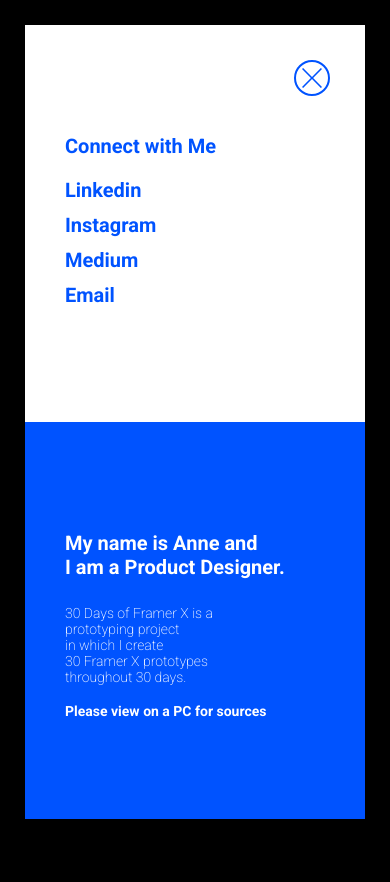
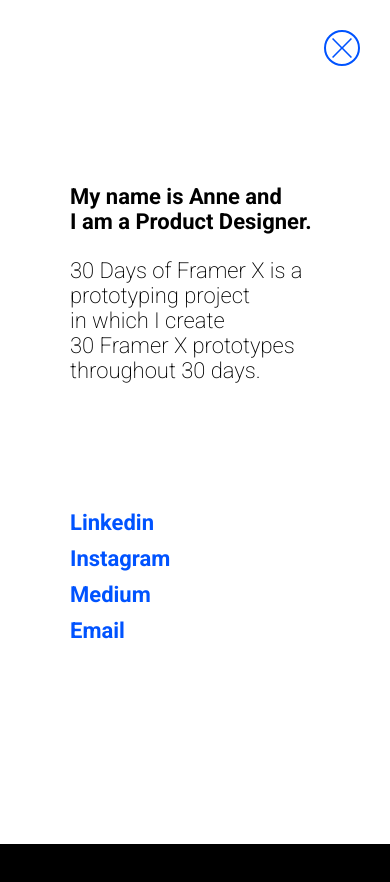
Before and after one commit to hermy0211/framer30, a React (Create React App) app: page / in a window 390 px wide. Both pictures are taken after a click on the button "About". Shown: the top 882 px of the page. Built offline with nearby package versions, Linux system fonts and the light colour scheme.

Commit message:
Redesigned Mobile Website

```diff
--- a/src/App.css
+++ b/src/App.css
@@ -105,6 +105,7 @@
   position: fixed;
   display: inline-flex;
   bottom: 69px;
+  z-index: 140;
 }
 .scroll .mouse {
   position: fixed;
@@ -135,11 +136,15 @@
   height: 36px;
   animation: bounce 0.6s infinite alternate;
 }
-.scroll .scrolltext {
-  margin-left: 28px;
+.scrolltext {
+  position: fixed;
+  bottom: 68px;
+  width: 100px;
+  left: calc(50% + 24px);
   color: #0053FF;
   font-size: 16px;
   transition: opacity 0.2s ease;
+  z-index: 130;
 }
 /* About */
 .menus .about {
@@ -225,6 +230,9 @@
 .project {
   position: absolute;
   margin-left: calc(40% - 165px);
+  margin-top: calc(50vh - 246px);
+  margin-bottom: calc(50vh - 246px);
+  top: 0;
   width: 230px;
   height: 493px;
   transition: opacity 0.1s;
@@ -263,10 +271,13 @@
   margin-top: 20px;
   margin-bottom: 0px;
 }
-.inner-section .details .logo {
+.inner-section .details .medium,
+.github {
   width: 40px;
   height: 40px;
   margin-top: 40px;
+}
+.inner-section .details .medium {
   margin-right: 10px;
 }
 .inner-section .details .logo:hover {
@@ -318,9 +329,6 @@
   font-weight: 200;
   font-size: 14px;
   margin: 0;
-}
-.about-layer .introduction .introduction-inner .credit-mobile {
-  display: none;
 }
 .about-layer .connect {
   position: absolute;
--- a/src/App.js
+++ b/src/App.js
@@ -78,7 +78,7 @@ class App extends Component {
     }],
     dataTwo: [{
       day: "DAY 06",
-      title: "Align Text Animation",
+      title: "Change Align Animation",
       description: "This was a very simple one to code. All you need to know is animate.ease! If the code seems okay but it is not working, try checking if any automatic position constraints have been applied.",
       githubLink: "https://github.com/hermy0211/framer30-code/tree/master/Day%2006%20Align",
       mediumLink: "https://uxplanet.org/30-days-of-framer-x-week-one-53644cb47cea",
@@ -92,21 +92,21 @@ class App extends Component {
       image: daySeven
     },{
       day: "DAY 08",
-      title: "Card Flip Interaction",
+      title: "Flipping Card Animation",
       description: "I decided to do something a bit more design oriented today, instead of focusing on complex code. Here is an interaction for a vocabulary app.",
       githubLink: "https://github.com/hermy0211/framer30-code/tree/master/Day%2008%20Card%20Flip",
       mediumLink: "https://uxplanet.org/30-days-of-framer-x-week-two-ee8749df028a",
       image: dayEight
     },{
       day: "DAY 09",
-      title: "Slider UI",
+      title: "Updating Interface with Slider",
       description: "For this prototype, I used the slider component from the store and changed it around a bit so my UI would stay in sync with it.",
       githubLink: "https://github.com/hermy0211/framer30-code/tree/master/Day%2009%20Slider",
       mediumLink: "https://uxplanet.org/30-days-of-framer-x-week-two-ee8749df028a",
       image: dayNine
     },{
       day: "DAY 10",
-      title: "Favorites",
+      title: "Delete from List Interaction",
       description: "Here's a simple list that 'deletes' the card when it is unliked. Please note that this prototype only works with the topmost card.",
       githubLink: "https://github.com/hermy0211/framer30-code/tree/master/Day%2010%20Favorites",
       mediumLink: "https://uxplanet.org/30-days-of-framer-x-week-two-ee8749df028a",
@@ -114,21 +114,21 @@ class App extends Component {
     }],
     dataThree: [{
       day: "DAY 11",
-      title: "Tab Menu Interaction",
+      title: "Change Tabs Interaction",
       description: "This prototype was created off of Jay Stakelon's awesome tutorial. It makes great use of the props value which reduces the amount of redundant code.",
       githubLink: "https://github.com/hermy0211/framer30-code/tree/master/Day%2011%20Tab",
       mediumLink: "https://uxplanet.org/30-days-of-framer-x-week-two-ee8749df028a",
       image: dayEleven
     },{
       day: "DAY 12",
-      title: "Card Scroll on Tap",
+      title: "Scroll Cards on Tap Interaction",
       description: "In this prototype, I practiced what I learned yesterday about using props. You can tap the left or right to scroll between the cards.",
       githubLink: "https://github.com/hermy0211/framer30-code/tree/master/Day%2012%20Card%20Scroll",
       mediumLink: "https://uxplanet.org/30-days-of-framer-x-week-two-ee8749df028a",
       image: dayTwelve
     },{
       day: "DAY 13",
-      title: "Calendar Animation",
+      title: "Dynamic Calender Animation",
       description: "Yesterday, Framer announced an all new Pages feature and I had to try it out! Turns out it's not just for card UI; it's incredibly helpful with creating sheet interactions too.",
       githubLink: "https://github.com/hermy0211/framer30-code/tree/master/Day%2013%20Calendar",
       mediumLink: "https://uxplanet.org/30-days-of-framer-x-week-two-ee8749df028a",
@@ -150,14 +150,14 @@ class App extends Component {
     }],
     dataFour: [{
       day: "DAY 16",
-      title: "Open Menu on Tap",
+      title: "Open Menu on Tap Interaction",
       description: "When you press onTap, you can pass in an (event: Point) to access the x, y coordinates of your mouse pointer. Here's a fun example using that functionality.",
       githubLink: "https://github.com/hermy0211/framer30-code/tree/master/Day%2016%20Long%20Tap",
       mediumLink: "https://uxplanet.org/30-days-of-framer-x-week-three-fe72d64ceac8",
       image: daySixteen
     },{
       day: "DAY 17",
-      title: "To-Do List",
+      title: "To-Do List Interaction",
       description: "I was so excited to find out you could dynamically update the current status based on which page you've chosen with onChangePage(event).",
       githubLink: "https://github.com/hermy0211/framer30-code/tree/master/Day%2017%20ToDo%20List",
       mediumLink: "https://uxplanet.org/30-days-of-framer-x-week-three-fe72d64ceac8",
@@ -171,7 +171,7 @@ class App extends Component {
       image: dayEighteen
     },{
       day: "DAY 19",
-      title: "Working Keyboard",
+      title: "Working Keyboard Component",
       description: "Today I created a working keyboard prototype for lowercase letters. I would love to come back to this one and add more functionality (i.e. capitals and symbols).",
       githubLink: "https://github.com/hermy0211/framer30-code/tree/master/Day%2019%20Keyboard",
       mediumLink: "https://uxplanet.org/30-days-of-framer-x-week-three-fe72d64ceac8",
@@ -186,14 +186,14 @@ class App extends Component {
     }],
     dataFive: [{
       day: "DAY 21",
-      title: "Animate on Load",
+      title: "Animate Elements on Load",
       description: "Ji Young Min came up with a great way to animate things when the page loads and shared it with the Framer group, so I decided to try it out. Works like a charm!",
       githubLink: "https://github.com/hermy0211/framer30-code/tree/master/Day%2021%20Animation%20on%20Load",
       mediumLink: "https://uxplanet.org/30-days-of-framer-x-week-three-fe72d64ceac8",
       image: dayTwentyOne
     },{
       day: "DAY 22",
-      title: "Flexible Grid Layout",
+      title: "Dynamic Grid Layout",
       description: "Inspired by Google Drive's flexible grid layout, I wanted to see if I could recreate it with plain React. I think it would be cool if Framer X had a way to access different <divs> as frames right inside the program.",
       githubLink: "https://github.com/hermy0211/framer30-code/tree/master/Day%2022%20Grid",
       mediumLink: "https://uxplanet.org/30-days-of-framer-x-final-week-d5d1f923cbc1",
@@ -222,7 +222,7 @@ class App extends Component {
     }],
     dataSix: [{
       day: "DAY 26",
-      title: "Autoplay Videos",
+      title: "Video Autoplay Functionality",
       description: "For this prototype, I took the YouTube player from the store and created an autoplay override through code. I used a page change interaction here, but it also works for scrolling.",
       githubLink: "https://github.com/hermy0211/framer30-code/tree/master/Day%2026%20Autoplay",
       mediumLink: "https://uxplanet.org/30-days-of-framer-x-final-week-d5d1f923cbc1",
@@ -236,21 +236,21 @@ class App extends Component {
       image: dayTwentySeven
     },{
       day: "DAY 28",
-      title: "Gooey Menu",
+      title: "Gooey Menu Animation",
       description: "Creating a gooey menu is pretty easy. Just apply a blur filter along with a contrast filter onto the parent element of the objects, and watch your animations goo!",
       githubLink: "https://github.com/hermy0211/framer30-code/tree/master/Day%2028%20Gooey",
       mediumLink: "https://uxplanet.org/30-days-of-framer-x-final-week-d5d1f923cbc1",
       image: dayTwentyEight
     },{
       day: "DAY 29",
-      title: "Working Timer",
+      title: "Fully Functional Timer",
       description: "This prototype demonstrates what React is really all about: updating states and rendering the view based on the state. I had a lot of fun putting this one together.",
       githubLink: "https://github.com/hermy0211/framer30-code/tree/master/Day%2029%20Timer",
       mediumLink: "https://uxplanet.org/30-days-of-framer-x-final-week-d5d1f923cbc1",
       image: dayTwentyNine
     },{
       day: "DAY 30",
-      title: "Back to the Basics",
+      title: "Coming Around Full Circle",
       description: "After 30 days, I just wanted to go back to my first ever prototype in Framer X and see if I could build it again without any aid. And voilà! Done in less than an hour. Mission complete!",
       githubLink: "https://github.com/hermy0211/framer30-code/tree/master/Day%2030%20Basics",
       mediumLink: "https://uxplanet.org/30-days-of-framer-x-final-week-d5d1f923cbc1",
@@ -332,10 +332,9 @@ class App extends Component {
     let windowWidth = this.state.windowWidth
 
     if (windowWidth <= 930) {
-      windowHeight = this.state.windowHeight+200
+      windowHeight = this.state.windowHeight+120
     }
 
-    // Added +200 for regular scrolling
     for (let section of sections) {
       section.style.top = windowHeight+windowHeight*(i)*5+120 + "px"
       i++
@@ -385,10 +384,13 @@ class App extends Component {
   }
 
   resetHeight = () => {
+    let windowWidth = this.state.windowWidth
     window.addEventListener('resize', () => {
-      this.setState((state)=>({windowHeight: window.innerHeight}))
-      this.scrollAnimation()
-      this.scrollInput()
+      if (windowWidth > 930) {
+        this.setState((state)=>({windowHeight: window.innerHeight}))
+        this.scrollAnimation()
+        this.scrollInput()
+      }
     })
   }
 
@@ -396,10 +398,12 @@ class App extends Component {
     const popup = document.querySelector(".about-layer")
     const sections = document.querySelector(".sections")
     const mainSection = document.querySelector(".main-section")
+    const about = document.querySelector(".about")
     // const menus = document.querySelector(".menus")
     popup.classList.add("show")
     sections.classList.add("hide")
     mainSection.classList.add("hide")
+    about.classList.add("hide")
     // menus.classList.add("hide")
   }
 
@@ -407,10 +411,12 @@ class App extends Component {
     const popup = document.querySelector(".about-layer")
     const sections = document.querySelector(".sections")
     const mainSection = document.querySelector(".main-section")
+    const about = document.querySelector(".about")
     // const menus = document.querySelector(".menus")
     popup.classList.remove("show")
     sections.classList.remove("hide")
     mainSection.classList.remove("hide")
+    about.classList.remove("hide")
     // menus.classList.remove("hide")
   }
 
@@ -438,8 +444,8 @@ class App extends Component {
                   <img src={mouse} className="mousecircle" alt="mouse"/>
                   <img src={mousescroll} className="mousescroll" alt="mouse wheel"/>
                 </div>
-                <div className="scrolltext">Scroll Down</div>
               </div>
+              <div className="scrolltext">Scroll Down</div>
             </div>
           </section>
         </Element>
@@ -556,9 +562,6 @@ class App extends Component {
               <p className="credit-pc">
                 Inspired by Tony Jing
               </p>
-              <p className="credit-mobile">
-                Please view on a PC for sources
-              </p>
             </div>
           </div>
           <div className="connect">
@@ -572,7 +575,7 @@ class App extends Component {
               <a href="mailto:hermy0211@naver.com" target="_blank" rel="noopener noreferrer" className="social">Email</a>
             </div>
           </div>
-          <button onClick={this.closeAbout} className="close" tabIndex="-1"><svg xmlns="http://www.w3.org/2000/svg"><path d="M 33.889 15 L 35 16.111 L 26.111 25 L 35 33.889 L 33.889 35 L 25 26.111 L 16.111 35 L 15 33.889 L 23.889 25 L 15 16.111 L 16.111 15 L 25 23.889 Z" fill="rgba(0, 83, 255, 1.00)"/></svg></button>
+          <button onClick={this.closeAbout} className="close" tabIndex="-1"><svg xmlns="http://www.w3.org/2000/svg" viewport="15 15 30 30"><path d="M 33.889 15 L 35 16.111 L 26.111 25 L 35 33.889 L 33.889 35 L 25 26.111 L 16.111 35 L 15 33.889 L 23.889 25 L 15 16.111 L 16.111 15 L 25 23.889 Z" fill="rgba(0, 83, 255, 1.00)"/></svg></button>
         </div>
       </div>
     );
--- a/src/App.less
+++ b/src/App.less
@@ -115,7 +115,7 @@
   position: fixed;
   display: inline-flex;
   bottom: 69px;
-  z-index: 120;
+  z-index: 140;
 }
 
 .scroll .mouse {
@@ -147,11 +147,15 @@
   animation: bounce 0.6s infinite alternate;
 }
 
-.scroll .scrolltext {
-  margin-left: 28px;
+.scrolltext {
+  position: fixed;
+  bottom: 68px;
+  width: 100px;
+  left: calc(50% + 24px);
   color: #0053FF;
   font-size: 16px;
   transition: opacity 0.2s ease;
+  z-index: 130;
 }
 
 /* About */
@@ -253,6 +257,9 @@
 .project {
   position: absolute;
   margin-left: calc(40% - 165px);
+  margin-top: calc(50vh - 246px);
+  margin-bottom: calc(50vh - 246px);
+  top: 0;
   width: 230px;
   height: 493px;
   transition: opacity 0.1s;
@@ -299,10 +306,14 @@
   margin-bottom: 0px;
 }
 
-.inner-section .details .logo {
+.inner-section .details .medium,
+.github {
   width: 40px;
   height: 40px;
   margin-top: 40px;
+}
+
+.inner-section .details .medium {
   margin-right: 10px;
 }
 
@@ -363,10 +374,6 @@
   font-weight: 200;
   font-size: 14px;
   margin: 0;
-}
-
-.about-layer .introduction .introduction-inner .credit-mobile {
-  display: none;
 }
 
 .about-layer .connect {
--- a/src/Responsive.css
+++ b/src/Responsive.css
@@ -4,8 +4,7 @@
 @media screen and (max-width: 930px) {
   .sidemenu,
   .copyright,
-  .inner-section .details .description,
-  .logo {
+  .inner-section .details .description {
     display: none;
   }
 
@@ -24,7 +23,7 @@
 
   .main .info .tags {
     justify-content: center;
-    margin-top: 40px;
+    margin-top: 20px;
   }
 
   .main .info .tags .tag {
@@ -35,7 +34,9 @@
     margin-right: 3px;
   }
 
-  .scroll .scrolltext {
+  .scrolltext {
+    bottom: 30px;
+    left: calc(50% - 46px);
     font-size: 14px;
     font-weight: 400;
   }
@@ -51,40 +52,15 @@
   }
 
   .about-layer {
-    width: calc(100% - 50px);
-    height: calc(100vh - 50px);
-    left: 25px;
-    top: 25px;
-  }
-
-  .about-layer .connect {
     width: 100%;
-    height: 50%;
-  }
-
-  .about-layer .connect .connect-inner {
-    width: 260px;
-    height: 180px;
-  }
-
-  .about-layer .connect .connect-inner .connect-title {
-    font-size: 20px;
-    margin: 0px 0px 20px 0px;
-  }
-
-  .about-layer .connect .connect-inner a {
-    font-size: 20px;
-    margin-bottom: 11px;
-  }
-
-  .about-layer button {
-    width: 30px;
-    height: 30px;
+    height: 100%;
+    left: 0px;
+    top: 0px;
   }
 
   .about-layer .close {
-    right: 35px;
-    top: 35px;
+    right: 30px;
+    top: 30px;
     width: 36px;
     height: 36px;
   }
@@ -92,29 +68,30 @@
   .about-layer .close svg {
     left: -9px;
     top: -9px;
-    width: 40px;
-    height: 40px;
+    width: 36px;
+    height: 36px;
   }
 
   .about-layer .introduction {
-    width: 100%;
-    height: 50%;
-    top: calc(50vh - 25px);
+    width: 100vw;
+    height: 65vh;
+    background-color: #FFFFFF;
+    color: #000000;
   }
 
   .about-layer .introduction .introduction-inner {
-    width: 260px;
+    width: 250px;
     height: 180px;
   }
 
   .about-layer .introduction .introduction-inner .title {
-    font-size: 20px;
+    font-size: 22px;
     margin: 0px 0px 24px 0px;
     height: 50px;
   }
 
   .about-layer .introduction .introduction-inner .description {
-    font-size: 14px;
+    font-size: 22px;
     margin: 0px 0px 0px 0px;
     height: 96px;
   }
@@ -123,25 +100,41 @@
     display: none;
   }
 
-  .about-layer .introduction .introduction-inner .credit-mobile {
-    display: initial;
-    font-weight: bold;
-    font-size: 14px;
-    margin: 0;
+  .about-layer .connect {
+    width: 100vw;
+    height: 35vh;
+    top: calc(50vh + 30px);
+    background-color: #FFFFFF;
+    color: #0053FF;
+  }
+
+  .about-layer .connect .connect-inner {
+    width: 250px;
+    height: 180px;
+  }
+
+  .about-layer .connect .connect-inner .connect-title {
+    display: none;
+  }
+
+  .about-layer .connect .connect-inner a {
+    font-size: 22px;
+    margin-bottom: 11px;
   }
 
   .iphone {
-    left: calc(50% - 130px);
-    margin-top: calc(50vh + 60px - 301px);
-    margin-bottom: calc(50vh + 60px - 221px);
+    width: 200px;
+    left: calc(50% - 100px);
+    margin-top: 114px;
   }
 
   .project {
     z-index: 10;
     top: 0;
-    margin-left: calc(50% - 114px);
-    margin-top: calc(50vh + 60px - 286px);
-    margin-bottom: calc(50vh + 60px - 226px);
+    width: 176px;
+    height: 379px;
+    margin-left: calc(50% - 88px);
+    margin-top: 126px;
   }
 
   .inner-section .details {
@@ -156,11 +149,18 @@
     padding-left: auto;
     padding-right: auto;
     font-size: 16px;
+    letter-spacing: 2px;
   }
 
   .inner-section .details .title {
-    font-size: 20px;
-    margin-top: 5px;
+    width: 260px;
+    margin: 6px auto 0 auto;
+    font-size: 28px;
+  }
+
+  .inner-section .details .medium,
+  .github {
+    margin-top: 450px;
   }
 }
 
--- a/src/Section.js
+++ b/src/Section.js
@@ -16,8 +16,8 @@ class Section extends Component {
             <p className="day">{project.day}</p>
             <p className="title">{project.title}</p>
             <p className="description">{project.description}</p>
-            <a href={project.mediumLink} target="_blank" rel="noopener noreferrer" tabIndex="-1"><img src={medium} className="logo" alt="medium logo"/></a>
-            <a href={project.githubLink} target="_blank" rel="noopener noreferrer" tabIndex="-1"><img src={github} className="logo" alt="github logo"/></a>
+            <a href={project.mediumLink} target="_blank" rel="noopener noreferrer" tabIndex="-1"><img src={medium} className="medium" alt="medium logo"/></a>
+            <a href={project.githubLink} target="_blank" rel="noopener noreferrer" tabIndex="-1"><img src={github} className="github" alt="github logo"/></a>
           </div>
           <img src={iphone} className="iphone" alt="iphone"/>
           <img src = {project.image} className="project" alt="Prototype"/>
```
